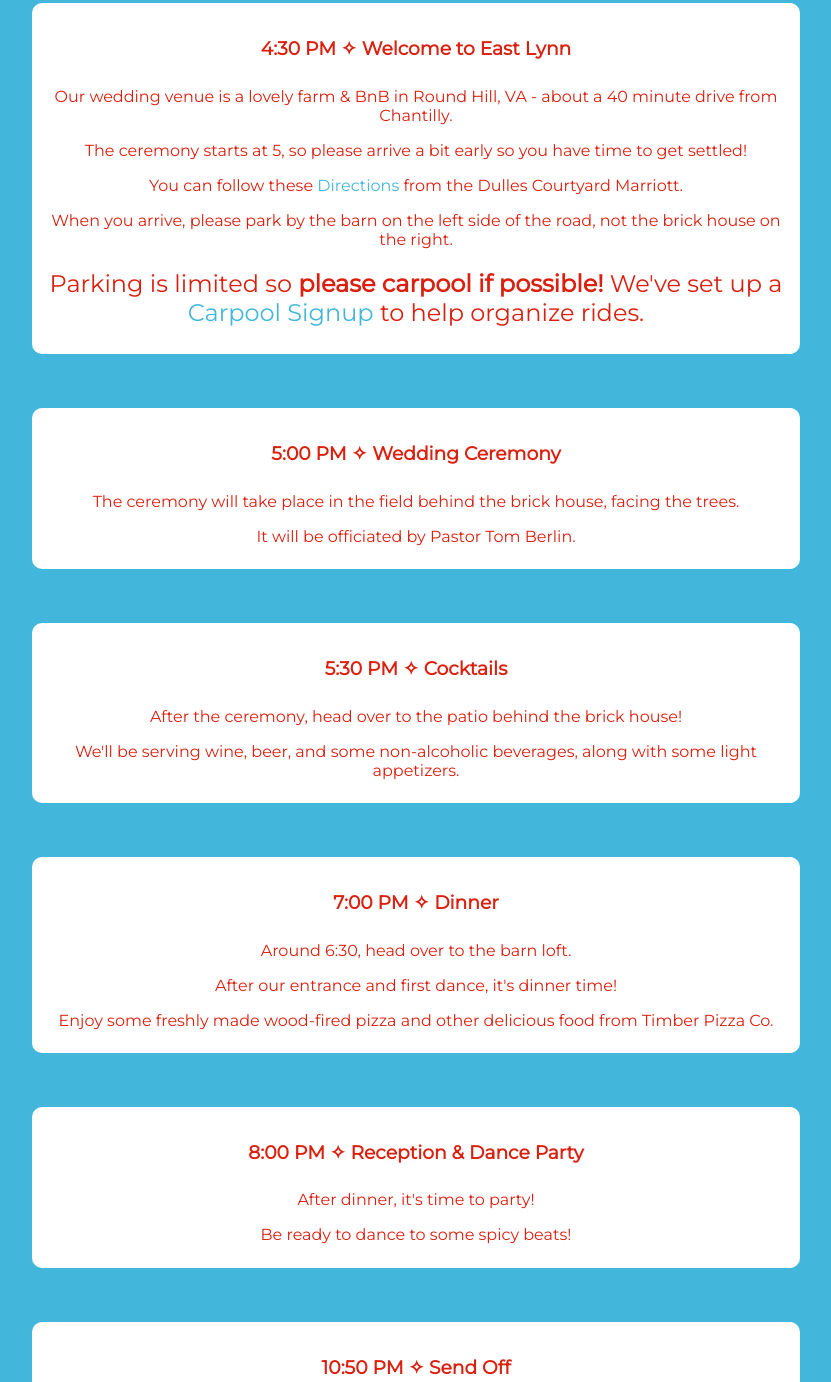
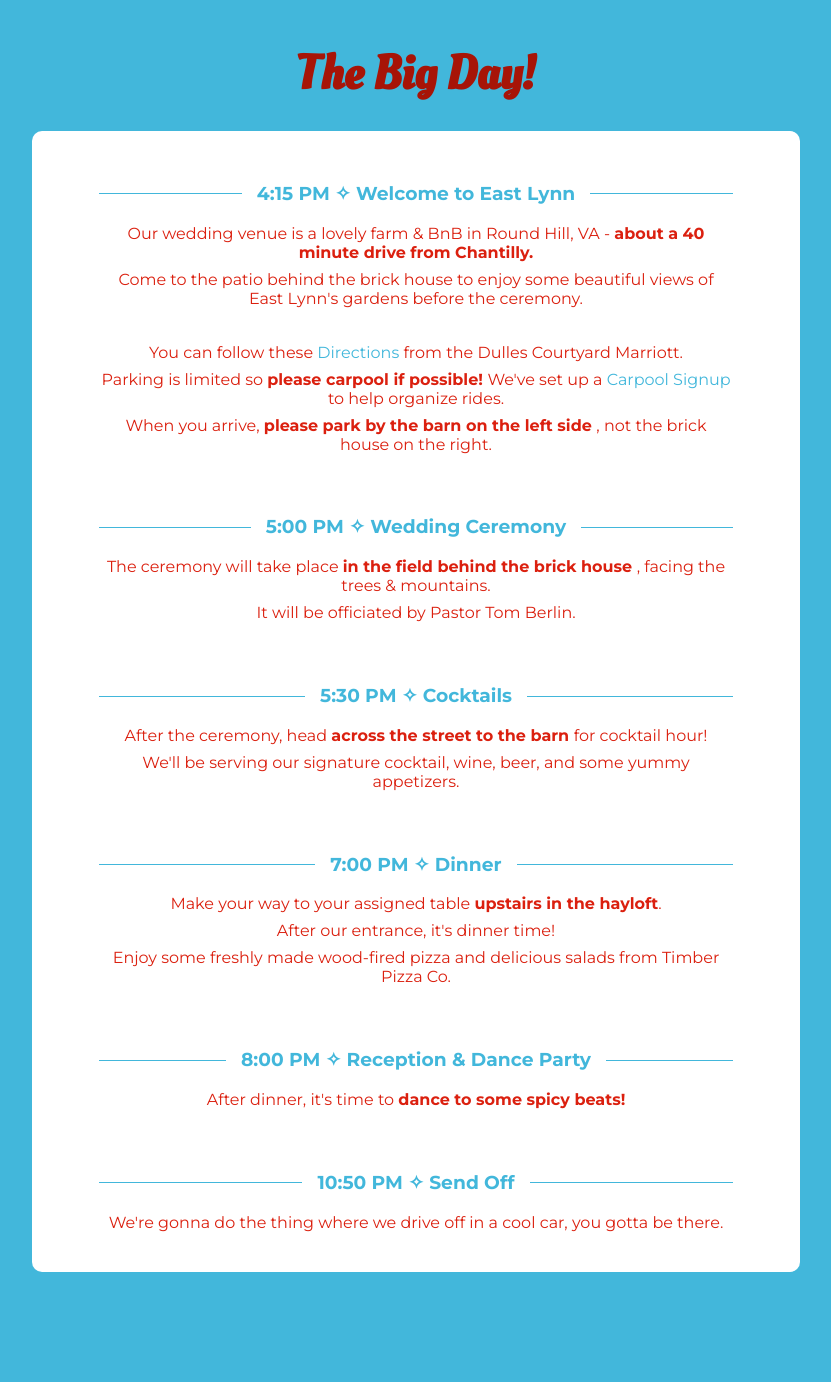
Before and after one commit to bcmdarroch/bwedsb, a plain HTML site: page index.html in a window 1280 px wide. Shown: the part 1848-3230 px from the top of the page, without its empty margins (224-1055 px from the left). Drawn offline with Linux system fonts and the light colour scheme.

Commit message:
clean up last few sections

```diff
--- a/index.html
+++ b/index.html
@@ -3,7 +3,7 @@
 
 <head>
     <meta charset="utf-8">
-    <title> Ben & Brenna 5ever </title>
+    <title> Ben &amp; Brenna 5ever </title>
     <link rel="shortcut icon" href="assets/heart.ico" type="image/x-icon">
     <link href="styles/style.css" rel="stylesheet" type="text/css">
 </head>
@@ -35,19 +35,21 @@
 
 <main>
     <section id="splash">
-        <h1 >We found
+        <h1>We found
             <br>
             <strong> true love </strong>!</h1>
         <img id="bb" src="assets/sticker2.png" alt="happy ben n brenna with rings">
         <div class="block">
             <p> ✧ Now we're getting married! ✧ </p>
             <p> Please come join us at
-            <br>
-            <strong> East Lynn Farm </strong>
-            <br> in
-            <strong> Round Hill, Virginia </strong>
-            <br> on
-            <strong> May 26, 2018 </strong>.</p>
+                <br>
+                <strong> East Lynn Farm </strong>
+                <br> at
+                <strong> 19955 Airmont Rd </strong>
+                <br>
+                <strong> Round Hill, Virginia </strong>
+                <br> on
+                <strong> May 26, 2018</strong>.</p>
         </div>
     </section>
 
@@ -61,42 +63,68 @@
 
     <section id="the-big-day">
         <h2> The Big Day! </h2>
-        <ul>
-            <li class="block">
-                <h3> 4:30 PM ✧ Welcome to East Lynn </h3>
-                <p> Our wedding venue is a lovely farm &amp; BnB in Round Hill, VA - about a 40 minute drive from Chantilly. </p>
-                <p> The ceremony starts at 5, so please arrive a bit early so you have time to get settled! </p>
-                <p> You can follow these <a href="https://goo.gl/maps/yqJGo6DjdsH2" target="_blank">Directions</a> from the Dulles Courtyard Marriott. </p>
-                <p>
-                    When you arrive, please park by the barn on the left side of the road, not the brick house on the right.
+        <ul class="block">
+            <li>
+                <h3>
+                    <span> 4:15 PM ✧ Welcome to East Lynn </span>
+                </h3>
+                <p> Our wedding venue is a lovely farm &amp; BnB in Round Hill, VA -
+                    <strong> about a 40 minute drive from Chantilly. </strong>
                 </p>
                 <p>
-                    Parking is limited so <strong> please carpool if possible! </strong> We've set up a <a href="https://docs.google.com/spreadsheets/d/1oTmRfavoPn7lEkBDvy-DeRgfimdBXd9AqqToyg_4qws/edit?usp=sharing" target="_blank">Carpool Signup</a> to help organize rides.
+                    Come to the patio behind the brick house to enjoy some beautiful views of East Lynn's gardens before the ceremony.
+                </p>
+                <br>
+                <p> You can follow these
+                    <a href="https://goo.gl/maps/yqJGo6DjdsH2" target="_blank">Directions</a> from the Dulles Courtyard Marriott. </p>
+                <p>
+                    Parking is limited so
+                    <strong> please carpool if possible! </strong> We've set up a
+                    <a href="https://docs.google.com/spreadsheets/d/1oTmRfavoPn7lEkBDvy-DeRgfimdBXd9AqqToyg_4qws/edit?usp=sharing"
+                        target="_blank">Carpool Signup</a> to help organize rides.
+                </p>
+                <p>
+                    When you arrive,
+                    <strong> please park by the barn on the left side </strong>, not the brick house on the right.
                 </p>
             </li>
-            <li class="block">
-                <h3> 5:00 PM ✧ Wedding Ceremony</h3>
-                <p> The ceremony will take place in the field behind the brick house, facing the trees. </p>
+            <li>
+                <h3>
+                    <span> 5:00 PM ✧ Wedding Ceremony </span>
+                </h3>
+                <p> The ceremony will take place
+                    <strong> in the field behind the brick house </strong>, facing the trees &amp; mountains. </p>
                 <p> It will be officiated by Pastor Tom Berlin. </p>
-            </li class="block">
-            <li class="block">
-                <h3> 5:30 PM ✧ Cocktails</h3>
-                <p> After the ceremony, head over to the patio behind the brick house! </p>
-                <p> We'll be serving wine, beer, and some non-alcoholic beverages, along with some light appetizers. </p>
             </li>
-            <li class="block">
-                <h3> 7:00 PM ✧ Dinner </h3>
-                <p> Around 6:30, head over to the barn loft. </p>
-                <p> After our entrance and first dance, it's dinner time! </p>
-                <p> Enjoy some freshly made wood-fired pizza and other delicious food from Timber Pizza Co. </p>
+            <li>
+                <h3>
+                    <span> 5:30 PM ✧ Cocktails </span>
+                </h3>
+                <p> After the ceremony, head
+                    <strong> across the street to the barn </strong> for cocktail hour! </p>
+                <p> We'll be serving our signature cocktail, wine, beer, and some yummy appetizers. </p>
             </li>
-            <li class="block">
-                <h3> 8:00 PM ✧ Reception &amp; Dance Party </h3>
-                <p> After dinner, it's time to party! </p>
-                <p> Be ready to dance to some spicy beats! </p>
+            <li>
+                <h3>
+                    <span> 7:00 PM ✧ Dinner </span>
+                </h3>
+                <p> Make your way to your assigned table
+                    <strong> upstairs in the hayloft</strong>. </p>
+                <p> After our entrance, it's dinner time! </p>
+                <p> Enjoy some freshly made wood-fired pizza and delicious salads from Timber Pizza Co. </p>
             </li>
-            <li class="block">
-                <h3> 10:50 PM ✧ Send Off </h3>
+            <li>
+                <h3>
+                    <span> 8:00 PM ✧ Reception &amp; Dance Party </span>
+                </h3>
+                <p> After dinner, it's time to
+                    <strong> dance to some spicy beats! </strong>
+                </p>
+            </li>
+            <li>
+                <h3>
+                    <span> 10:50 PM ✧ Send Off </span>
+                </h3>
                 <p> We're gonna do the thing where we drive off in a cool car, you gotta be there. </p>
             </li>
         </ul>
@@ -105,8 +133,10 @@
     <section id="accomodations">
         <h2> Accomodations </h2>
         <div class="block">
-            <p> We've reserved a block of rooms at a preferred rate with the Courtyard Marriott, which is a 40 minute drive from the venue. </p>
-            <p> Please book by <strong> April 27th </strong> using the link below. </p>
+            <p> We've reserved a block of rooms at a preferred rate with the Courtyard Marriott, which is a 40 minute drive from
+                the venue. </p>
+            <p> Please book by
+                <strong> April 27th </strong> using the link below. </p>
             <p> You can also check out local airbnb listings! </p>
             <div class="buttons">
                 <a href="https://goo.gl/maps/yqJGo6DjdsH2" target="_blank" class="button">Directions</a>
@@ -122,19 +152,40 @@
         <h2>FAQ</h2>
         <ul class="block">
             <li>
-                what to wear (a dashing look you're not afraid to walk around a field or dance in) not too fancy, no thin heels bc grass/gravel,
-                sweater/jacket for evening, sunglasses for ceremony
+                <h3>
+                    <span> Whatever shall I wear?? </span>
+                </h3>
+                <p>
+                    Something
+                    <strong> rather dashing </strong> that you can comfortably walk around a field or dance in!
+                </p>
+                <p>
+                    Soooo maybe leave the stiletto heels at home.
+                </p>
+                <p>
+                    If you wanna be really prepared, bring sunglasses for the ceremony and a light sweater or jacket for the evening.
+                </p>
             </li>
             <li>
-                <a href="https://registry.theknot.com/brenna-darroch-ben-hewer-may-2018-va/22863500?lt=RegistryProfile&st=DirectLink&ss=RegistryProfile&sp=ShortenedURL"
-                    target="_blank">✧ Peruse our gift registry!</a>
-                gifts - please don't bring any big items to the wedding! mail to us instead
+                <h3>
+                    <span> Do I bring a gift?? </span>
+                </h3>
+                <p>
+                    If you would like to get us a gift, please check out our
+                    <a href="https://registry.theknot.com/brenna-darroch-ben-hewer-may-2018-va/22863500?lt=RegistryProfile&st=DirectLink&ss=RegistryProfile&sp=ShortenedURL"
+                        target="_blank">registry</a>!
+                </p>
+                <p>
+                    We only ask that you please <strong> do not bring boxed gifts to the wedding </strong>. We live in Seattle so please have any gifts shipped to the address on the registry!
+                </p>
             </li>
             <li>
-                parking/carpool - parking is limited so please carpool (have a google spreadsheet to edit on the website)
-            </li>
-            <li>
-                cash bar
+                <h3>
+                    <span> Can I get a ride?? </span>
+                </h3>
+                <p>
+                    Totally! Check out our <a href="https://docs.google.com/spreadsheets/d/1oTmRfavoPn7lEkBDvy-DeRgfimdBXd9AqqToyg_4qws/edit?usp=sharing" target="_blank">carpool signup</a>!
+                </p>
             </li>
         </ul>
 
@@ -143,9 +194,9 @@
     <section id="contact-us">
         <h2>Contact Us!</h2>
         <div class="block">
-             If you have any questions at all, please email us at
-            <a>bwedsb2018@gmail.com</a>
-            Snap pics and tag us at #bwedsb
+            <p>
+                If you have any questions at all, please email us at <strong> bwedsb2018@gmail.com </strong>
+            </p>
         </div>
     </section>
 
@@ -156,7 +207,8 @@
 </main>
 
 <footer>
-    <p>© 2017-2018, Brenna Darroch & Ben Hewer.</p>
+    <a href="index.html#splash"> TOP </a>
+    <p>© 2017-2018, Brenna Darroch &amp; Ben Hewer.</p>
     <img id="heart" src="assets/heart.png" alt="heart icon">
 </footer>
 
--- a/styles/style.css
+++ b/styles/style.css
@@ -1,4 +1,4 @@
-@import url('https://fonts.googleapis.com/css?family=Montserrat|Oleo+Script');
+@import url('https://fonts.googleapis.com/css?family=Montserrat:400,700|Oleo+Script');
 
 /* general/page styling */
 *, *:before, *:after {
@@ -35,11 +35,15 @@ h1 {
     color: white;
 }
 
+h3 {
+    color: #42b7db;
+}
+
 #splash strong {
     color: #db200f;
 }
 
-h3, p {
+p {
     color: #db200f;
 }
 
@@ -49,6 +53,10 @@ a {
 
 a:hover {
     color: #b3e8ed;
+}
+
+strong {
+    font-weight: 700;
 }
 
 footer p {
@@ -165,34 +173,58 @@ a.button:hover {
 
     background: white;
     border-radius: 10px;
-    padding: 2%;
+    padding: 2em;
     text-align: center;
 }
 
 h2 {
-    color: #db200f;
+    color: #a71407;
     font-size: 3em;
     font-weight: bolder;
     margin-top: 0;
 }
 
 li {
+    width: 90%;
     text-align: center;
 }
 
-#the-big-day li {
-    margin: 0 0 7% 0;
+/* heading lines */
+h3 {
+  position: relative;
+  text-align: center;
 }
 
-#the-big-day li p {
+h3 span {
+  background: #fff;
+  padding: 0 15px;
+  position: relative;
+  z-index: 1;
+}
+
+h3:before {
+  background: #42b7db;
+  content: "";
+  display: block;
+  height: 1px;
+  position: absolute;
+    top: 50%;
+  width: 100%;
+}
+
+h1:before {
+  left: 0;
+}
+
+#the-big-day li, #faq li {
+    margin: 0 0 5% 0;
+}
+
+#the-big-day li p, #faq li p {
     margin: .5em 0;
 }
 
-#the-big-day li:first-child p:last-child {
-    font-size: 1.5em;
-}
-
-#the-big-day li:last-child {
+#the-big-day li:last-child, #faq li:last-child {
     margin-bottom: 0;
 }
 
@@ -230,6 +262,11 @@ li {
 
 
 /* footer */
+footer a {
+    font-size: 1.5em;
+    color: #a71407;
+}
+
 img#heart {
     width: 5%;
 }
```
